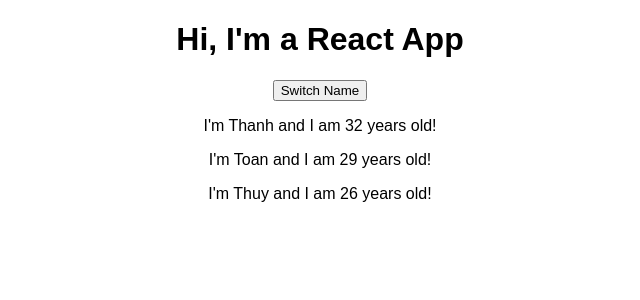
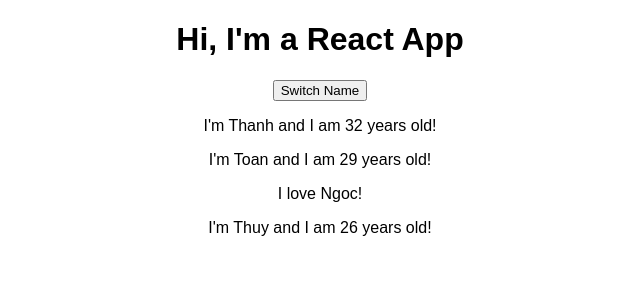
Before and after one commit to thanhpham091790/reactjs, a React (Create React App) app in the folder react-complete-guide/: page / in a window 1280 px wide. Shown: the top 300 px of the page, without its empty margins (320-960 px from the left). Built offline with nearby package versions, Linux system fonts and the light colour scheme.

Commit message:
Manipulating the state - change state property by setState() method

```diff
--- a/react-complete-guide/src/App.js
+++ b/react-complete-guide/src/App.js
@@ -6,13 +6,20 @@
   state = {
     persons: [
       {name: "Thanh",age: 32},
-      {name: "Toan",age: 29},
+      {name: "Toan",age: 29, lover: "Ngoc"},
       {name: "Thuy",age: 26}
-    ]
+    ],
+    otherState: "Some other value"
   };
 
   switchNameHandler = () => {
-    console.log("click");
+    this.setState({
+      persons: [
+        {name: "Thanh Pham",age: 32},
+        {name: "Toan Pham",age: 29},
+        {name: "Thuy Tran",age: 26}
+      ]
+    });
   }
 
   render() {
@@ -21,7 +28,7 @@
         <h1>Hi, I'm a React App</h1>
         <button onClick={this.switchNameHandler}>Switch Name</button>
         <Person name={this.state.persons[0].name} age={this.state.persons[0].age} />
-        <Person name={this.state.persons[1].name} age={this.state.persons[1].age} />
+        <Person name={this.state.persons[1].name} age={this.state.persons[1].age}>I love {this.state.persons[1].lover}!</Person>
         <Person name={this.state.persons[2].name} age={this.state.persons[2].age} />
       </div>
     );
```
